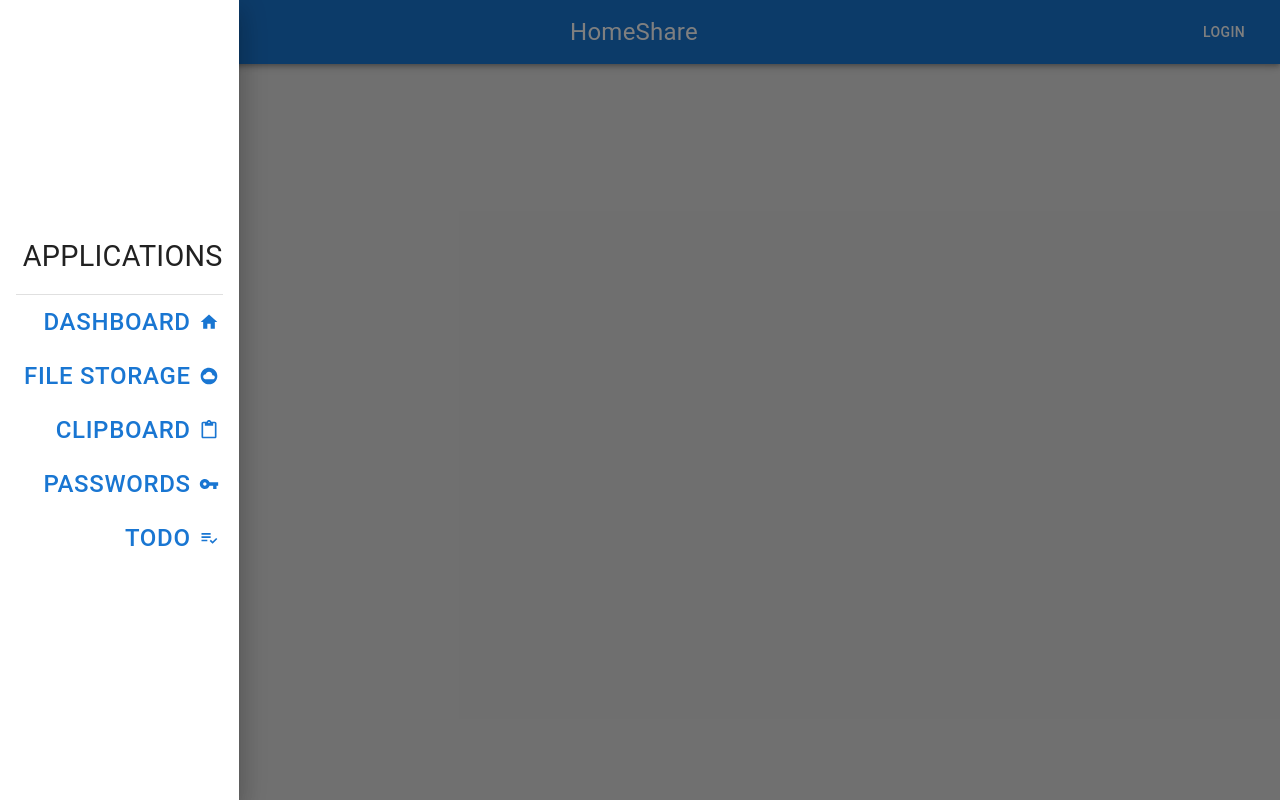
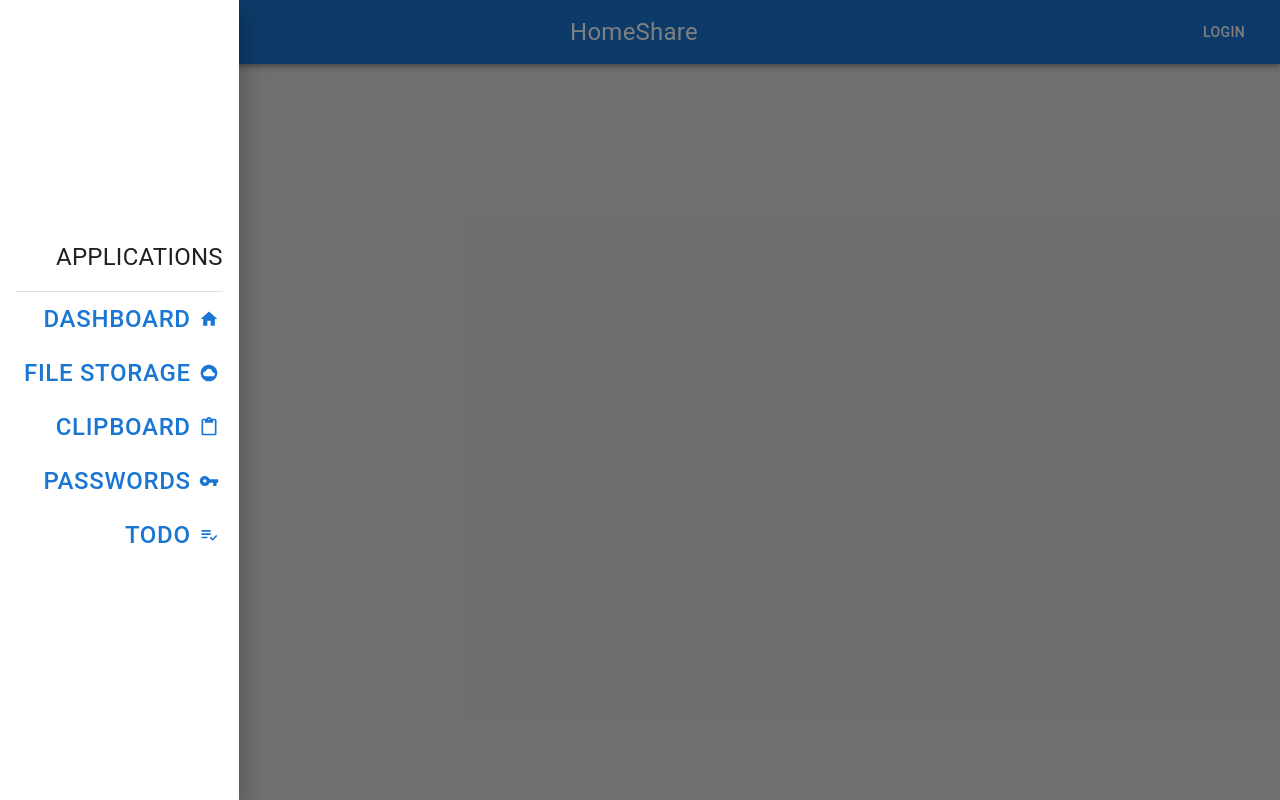
Before and after one commit to daryl-sen/homeshare-api, a React (Create React App) app in the folder frontend/: page / in a window 1280 px wide. Both pictures are taken after a click on the button "menu". Built offline with nearby package versions, Linux system fonts and the light colour scheme.

Commit message:
change drawer header size, lint fix

```diff
--- a/frontend/src/App.tsx
+++ b/frontend/src/App.tsx
@@ -7,7 +7,7 @@ import "./App.css";
 import { lightTheme } from "./themes";
 
 function App() {
-  const [theme, setTheme] = useState(lightTheme);
+  const [theme] = useState(lightTheme);
 
   return (
     <div className="App">
--- a/frontend/src/modules/layout/modules/MainAppBar/submodules/MainDrawer/MainDrawer.tsx
+++ b/frontend/src/modules/layout/modules/MainAppBar/submodules/MainDrawer/MainDrawer.tsx
@@ -23,7 +23,7 @@ export default function MainDrawer({ isOpen, setIsOpen }: MainDrawerProps) {
           sx={{
             textAlign: "right",
             mb: 2,
-            fontSize: "1.8em",
+            fontSize: "1.5em",
           }}
         >
           APPLICATIONS
```
